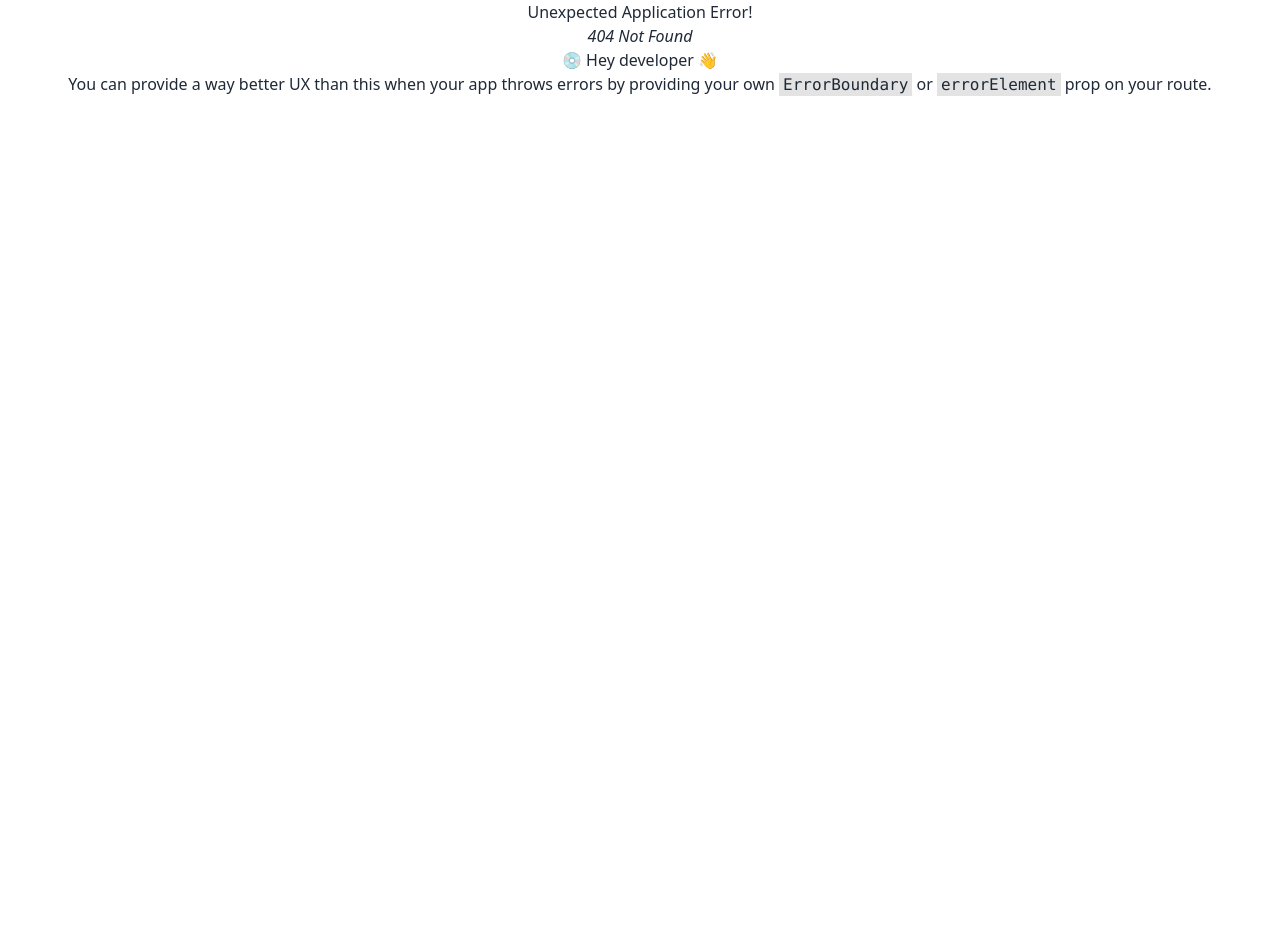
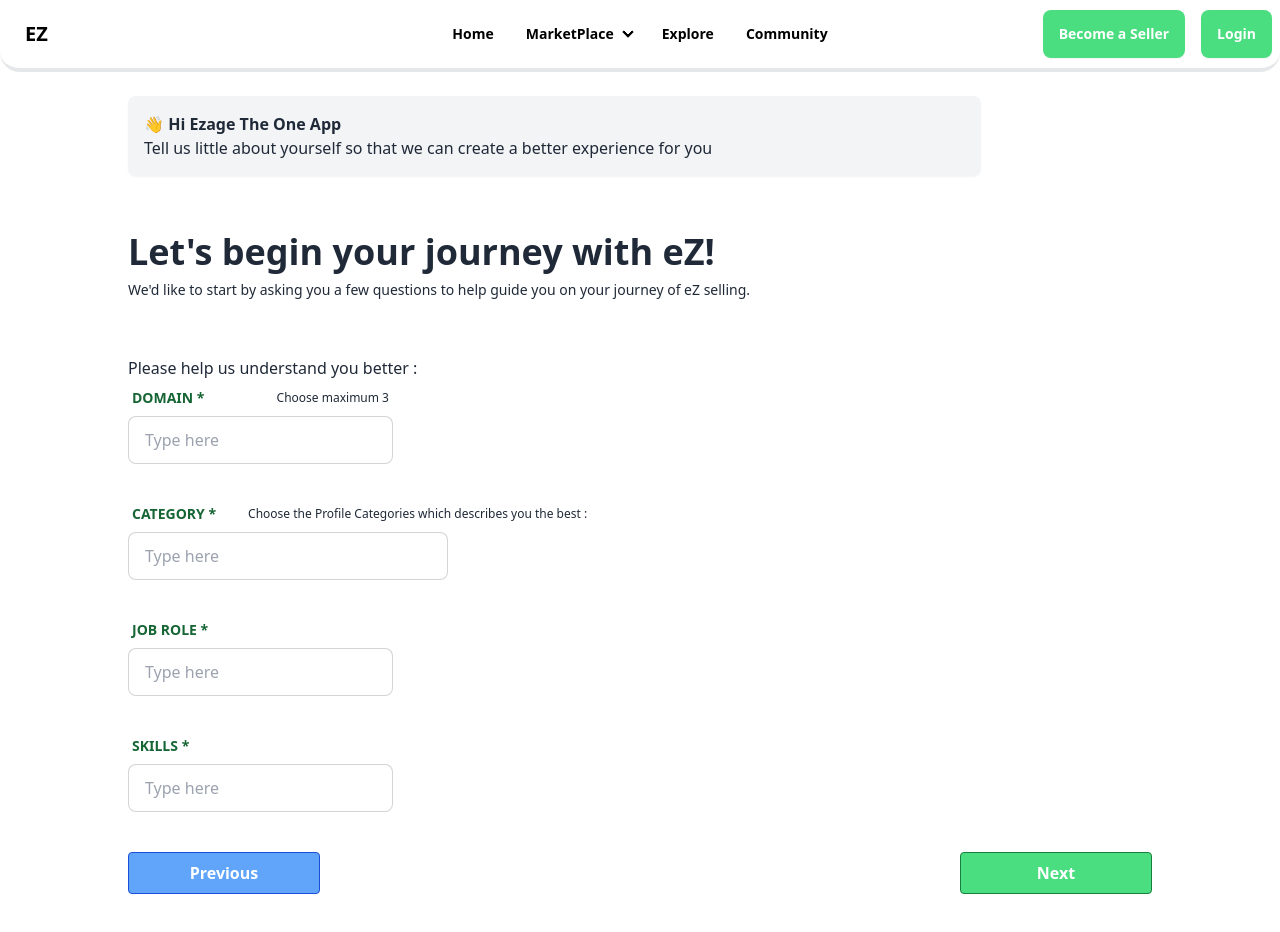
Before and after one commit to akshay-Kalekar/crazy, a React (Vite) app: page /sellerCategory in a window 1280 px wide. Before the commit this address had no page. Before the commit the page ends 800 px from the top, so only its background shows below. Built offline with nearby package versions, Linux system fonts and the light colour scheme.

Commit message:
Added Seller Cateogory Page-1

```diff
--- a/src/components/navbar/Navbar.jsx
+++ b/src/components/navbar/Navbar.jsx
@@ -1,7 +1,7 @@
 import React from 'react'
 const Navbar = () => {
   return (
-    <div className="z-20  bg-blur navbar border border-black bg-white text-black font-semibold fixed ">
+    <div className="z-20  bg-blur navbar  border-b-4 rounded-b-[20px] bg-white text-black font-semibold fixed ">
   <div className="navbar-start">
     <div className="dropdown">
       <label tabIndex={0} className="btn btn-ghost lg:hidden">
--- /dev/null
+++ b/src/components/seller/Category/Banner.jsx
@@ -0,0 +1,12 @@
+import React from 'react'
+
+const Banner = () => {
+  return (
+    <div className='w-5/6 my-4 p-4 text-left bg-gray-100 shadow-sm mt-8 rounded-lg '>
+    <h1 className=' font-bold'> 👋 Hi Ezage The One App</h1>
+    <p>Tell us little about yourself so that we can create a better experience for you</p>
+    </div>
+  )
+}
+
+export default Banner
--- /dev/null
+++ b/src/components/seller/Category/Form.jsx
@@ -0,0 +1,37 @@
+import React from 'react'
+
+const Form = () => {
+  const questionair = [{title : "DOMAIN", lable : "Choose maximum 3"},{title:"CATEGORY", lable:"Choose the Profile Categories which describes you the best :"},{title:"JOB ROLE",lable:""},{title:"SKILLS" , lable:""}]
+    const FormInput = ({title,lable})=>{
+      return <label className="form-control w-fit">
+      <div className="label">
+        <span className="label-text text-green-800 font-bold">{title} *</span>
+        <span className="pl-8 label-text-alt">{lable}</span>
+      </div>
+      <input type="text" placeholder="Type here" className="input input-bordered w-full max-w-xs"  required/>
+    </label>
+
+    }
+  return (
+    <>
+    <div>Please help us understand you better  :</div>
+    <div className='flex gap-8 flex-col'>
+    {
+      questionair.map(({ title, lable }) => (
+        <FormInput key={title} title={title} lable={lable} />
+        ))
+      }
+      </div>
+      <div className='flex justify-between my-10'>
+      <button class="bg-blue-400 hover:bg-blue-500 text-white font-bold py-2 px-4 border border-blue-700 rounded w-48">
+      Previous
+    </button>
+    <button class="bg-green-400 hover:bg-green-500 text-white font-bold py-2 px-4 border border-green-700 rounded w-48">
+  Next
+</button>
+      </div>
+    </>
+  )
+}
+
+export default Form
--- /dev/null
+++ b/src/components/seller/Category/Heading.jsx
@@ -0,0 +1,13 @@
+import React from 'react'
+
+const Heading = () => {
+  return (
+      <div className='my-14 flex gap-2 flex-col'>
+      <h1 className="text-2xl md:text-4xl font-bold"> Let's begin your journey with eZ!</h1>
+      <p className='text-sm '>We'd like to start by asking you a few questions to help guide you on your journey of eZ selling.</p>
+      </div>
+
+  )
+}
+
+export default Heading
--- /dev/null
+++ b/src/pages/SellerCategory.jsx
@@ -0,0 +1,16 @@
+import React from 'react'
+import Banner from '../components/seller/Category/Banner'
+import Heading from '../components/seller/Category/Heading'
+import Form from '../components/seller/Category/Form'
+
+const SellerCategory = () => {
+  return (
+    <div className='pt-16 w-4/5 mx-auto text-left'>
+    <Banner/>
+    <Heading/>
+    <Form/>
+    </div>
+  )
+}
+
+export default SellerCategory
```
Also changed, not shown: src/main.jsx (+6 -2 lines).
